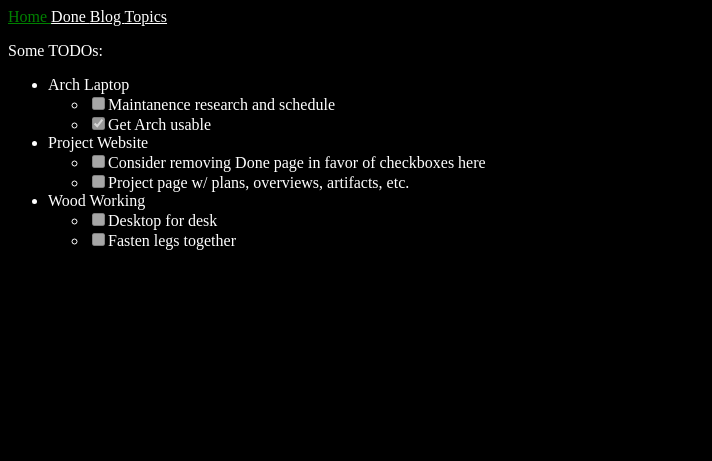
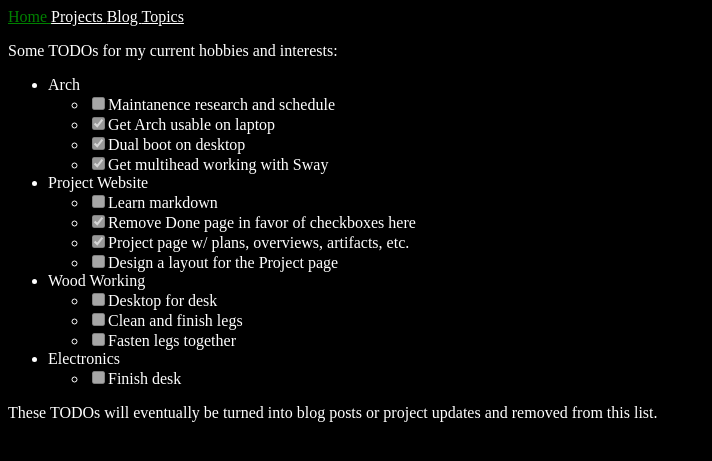
Before and after one commit to Osmian101/Osmian101.github.io, a Jekyll site: the page built from INDEX.md, in a window 1280 px wide. Shown: the top 461 px of the page, without its empty margins (0-712 px from the left). Built offline with Jekyll 4.4.1, drawn with Linux system fonts in a browser that asks for light colours.

Commit message:
Update TODOs, Add projects page and desk skeleton

```diff
--- a/INDEX.md
+++ b/INDEX.md
@@ -3,13 +3,23 @@ title: "Home"
 permalink: /
 ---
 
-Some TODOs:
- - Arch Laptop
+
+Some TODOs for my current hobbies and interests:
+ - Arch
      - [ ] Maintanence research and schedule
-     - [x] Get Arch usable
+     - [x] Get Arch usable on laptop
+     - [x] Dual boot on desktop
+     - [x] Get multihead working with Sway
  - Project Website
-     - [ ] Consider removing Done page in favor of checkboxes here
-     - [ ] Project page w/ plans, overviews, artifacts, etc.
+     - [ ] Learn markdown
+     - [x] Remove Done page in favor of checkboxes here
+     - [x] Project page w/ plans, overviews, artifacts, etc.
+     - [ ] Design a layout for the Project page
  - Wood Working
      - [ ] Desktop for desk
+     - [ ] Clean and finish legs
      - [ ] Fasten legs together
+ - Electronics
+     - [ ] Finish desk
+
+These TODOs will eventually be turned into blog posts or project updates and removed from this list.
--- a/_config.yml
+++ b/_config.yml
@@ -1,8 +1,15 @@
 collections:
   topics:
     output: true
+  projects:
+    output: true
 
 defaults:
+  - scope:
+      path: ""
+      type: "projects"
+    values:
+      layout: "project"
   - scope:
       path: ""
       type: "topics"
--- a/_data/navigation.yml
+++ b/_data/navigation.yml
@@ -2,8 +2,10 @@
   link: /
 # - name: About
 # link: /about.html
-- name: Done
-  link: /done.html
+# - name: Done
+  # link: /done.html
+- name: Projects
+  link: /projects.html
 - name: Blog
   link: /blog.html
 - name: Topics
--- /dev/null
+++ b/_layouts/project.html
@@ -0,0 +1,6 @@
+---
+layout: default
+---
+<h1>{{ page.name }}</h1>
+
+{{ content }}
--- a/topics.html
+++ b/topics.html
@@ -7,7 +7,7 @@ title: Topics
   {% for topic in site.topics %}
     <li>
       <h2><a href="{{ topic.url }}">{{ topic.name }}</a></h2>
-      <p>{{topic.content | markdownify }}</p>
+      <p>{{ topic.content | markdownify }}</p>
     </li>
   {% endfor %}
 </ul>
```
Also changed, not shown: _projects/desk.md (added, +4 -0 lines), projects.html (added, +13 -0 lines).
